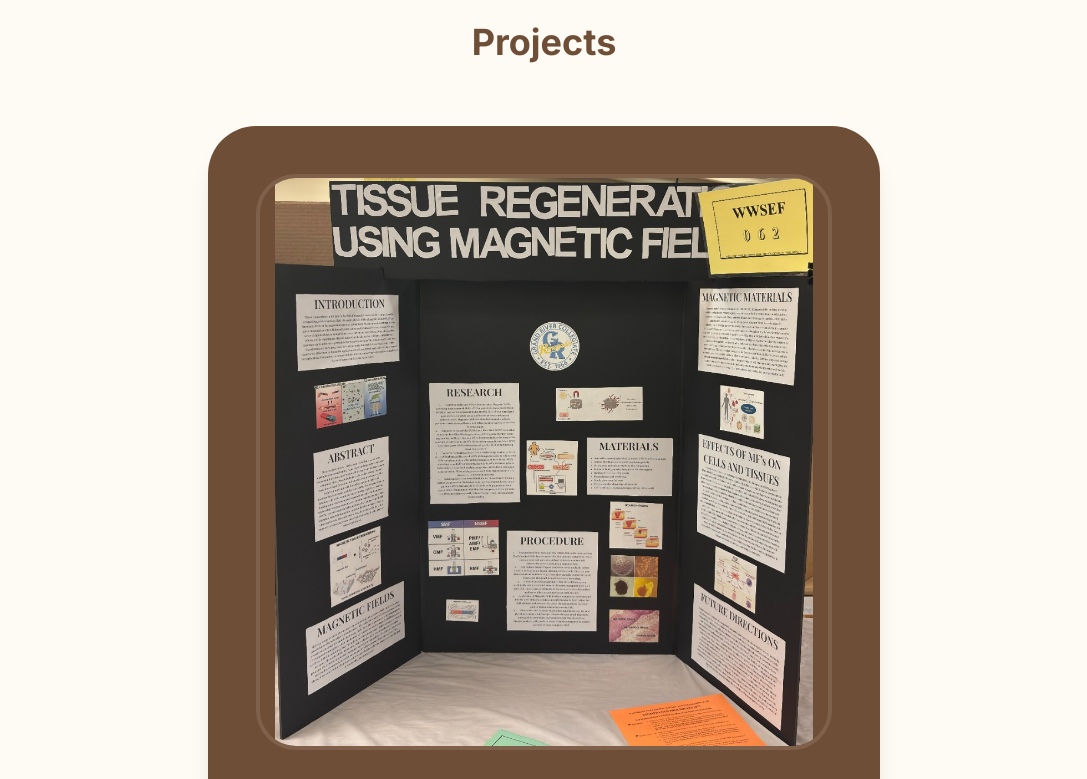
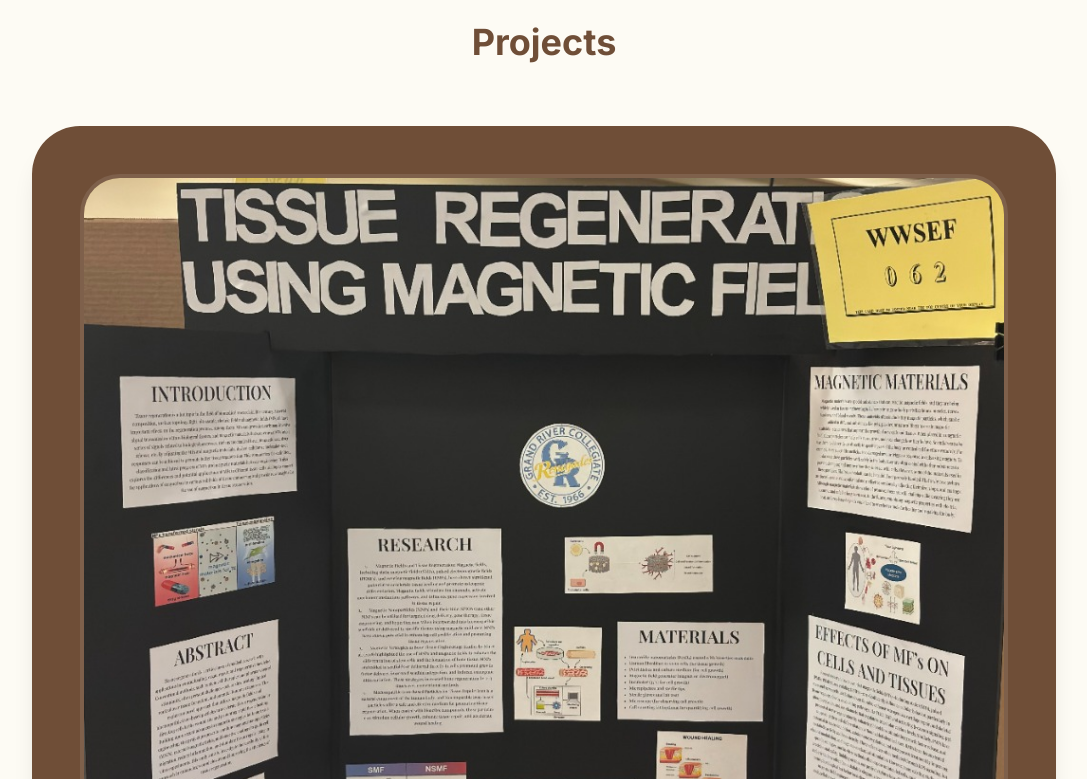
Before and after one commit to vaidikshingala/vaidikshingala, a plain HTML site: page index.html in a window 1280 px wide. Shown: the part 4340-5119 px from the top of the page, without its empty margins (96-1183 px from the left). Drawn offline with nearby package versions, Linux system fonts and the light colour scheme; a web font is replaced by a local one.

Commit message:
index.html

```diff
--- a/index.html
+++ b/index.html
@@ -404,12 +404,12 @@
         <section id="projects" class="py-32 px-6 lg:px-12 w-full max-w-7xl mx-auto">
             <h2 class="text-4xl font-bold text-coffee mb-16 fade-up-element text-center">Projects</h2>
 
-            <div class="flex justify-center w-full max-w-2xl mx-auto">
+            <div class="flex justify-center w-full max-w-5xl mx-auto">
                 <div
                     class="fade-up-element w-full bg-coffee rounded-[3rem] p-8 md:p-12 text-white shadow-xl flex flex-col gap-8 group">
-                    <div class="overflow-hidden rounded-[2.5rem] border-4 border-white/10 aspect-[1/1]">
+                    <div class="overflow-hidden rounded-[2.5rem] border-4 border-white/10">
                         <img src="project-board.jpg" alt="Tissue Regeneration Project Board"
-                            class="w-full h-full object-contain group-hover:scale-105 transition-transform duration-500">
+                            class="w-full h-auto object-contain group-hover:scale-105 transition-transform duration-500">
                     </div>
                     <div class="flex flex-col gap-4">
                         <h3 class="text-3xl md:text-4xl font-bold text-center">Tissue Regeneration Using Magnetic Fields
```
